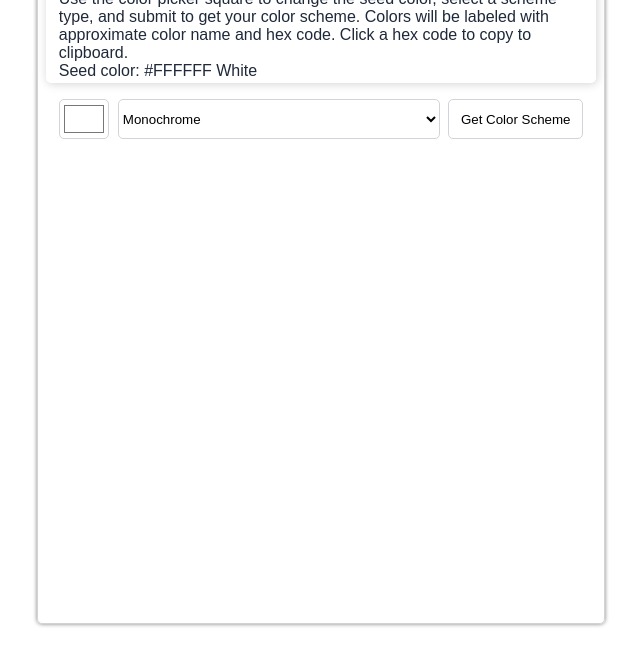
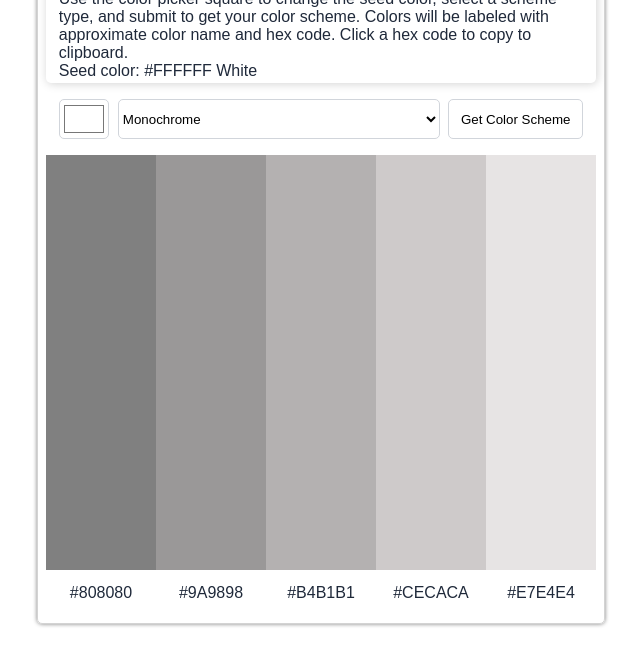
Before and after one commit to GregNicholas/ColorSchemer, a website built with Parcel: page index.html in a window 1280 px wide. Shown: the part 91-756 px from the top of the page, without its empty margins (319-959 px from the left). Built offline with nearby package versions, Linux system fonts and the light colour scheme; no server answers.

Commit message:
refactoring and restructure

```diff
--- a/index.html
+++ b/index.html
@@ -1,7 +1,7 @@
 <!DOCTYPE html>
 <html>
   <head>
-    <link rel="stylesheet" href="src/styles.css" />
+    <link rel="stylesheet" href="./styles.css" />
     <title>Color Schemer</title>
     <meta charset="UTF-8" />
   </head>
@@ -40,22 +40,22 @@
         <button type="submit" id="color-button">Get Color Scheme</button>
       </form>
       <section id="color-scheme">
-        <div class="color"></div>
-        <div class="color"></div>
-        <div class="color"></div>
-        <div class="color"></div>
-        <div class="color"></div>
+        <div class="color" id="color1"></div>
+        <div class="color" id="color2"></div>
+        <div class="color" id="color3"></div>
+        <div class="color" id="color4"></div>
+        <div class="color" id="color5"></div>
       </section>
       <section id="color-names">
-        <div class="color-name"></div>
-        <div class="color-name"></div>
-        <div class="color-name"></div>
-        <div class="color-name"></div>
-        <div class="color-name"></div>
+        <div class="color-name">#808080</div>
+        <div class="color-name">#9A9898</div>
+        <div class="color-name">#B4B1B1</div>
+        <div class="color-name">#CECACA</div>
+        <div class="color-name">#E7E4E4</div>
       </section>
       <div id="clip-popup">Copied!</div>
     </main>
 
-    <script src="src/index.js"></script>
+    <script src="./index.js"></script>
   </body>
 </html>
--- a/src/index.js
+++ b/index.js
@@ -1,4 +1,4 @@
-import "./styles.css";
+//import "./styles.css";
 //url -> https://www.thecolorapi.com/scheme?hex={hex}&mode={mode}&count=5
 
 const colorBlocks = [...document.getElementsByClassName("color")];
@@ -25,7 +25,7 @@ const getColorScheme = (reseed) => {
   const chosenColor = colorInput.value.slice(1); //remove #
   const mode = schemeMode.value;
   const url = `https://www.thecolorapi.com/scheme?hex=${chosenColor}&mode=${mode}&count=5`;
-
+  console.log(chosenColor);
   fetch(url)
     .then((res) => res.json())
     .then((data) => {
@@ -41,16 +41,14 @@ const getColorScheme = (reseed) => {
         colorNames[i].addEventListener("click", () => clipColor(hexValue));
         i++;
       }
-      if (reseed) {
-        seedDisplay.textContent = `Seed color: ${colorInput.value.toUpperCase()} ${seedName}`;
-        seedDisplay.style.boxShadow = `1px 1px 10px ${colorInput.value}`;
-      }
+      seedDisplay.textContent = `Seed color: ${colorInput.value.toUpperCase()} ${seedName}`;
+      seedDisplay.style.boxShadow = `1px 1px 10px ${colorInput.value}`;
     });
 };
 
-getColorScheme(false);
+// getColorScheme();
 
 colorForm.addEventListener("submit", (e) => {
   e.preventDefault();
-  getColorScheme(true);
+  getColorScheme();
 });
--- a/src/styles.css
+++ b/styles.css
@@ -62,6 +62,10 @@ form {
   cursor: pointer;
 }
 
+#color-button:active {
+  transform: scale(0.98);
+}
+
 #scheme-mode {
   width: 100%;
 }
@@ -80,6 +84,22 @@ form {
 #color-names {
   height: 45px;
   align-items: center;
+}
+
+#color1 {
+  background: #808080;
+}
+#color2 {
+  background: #9a9898;
+}
+#color3 {
+  background: #b4b1b1;
+}
+#color4 {
+  background: #cecaca;
+}
+#color5 {
+  background: #e7e4e4;
 }
 
 .color,
```
